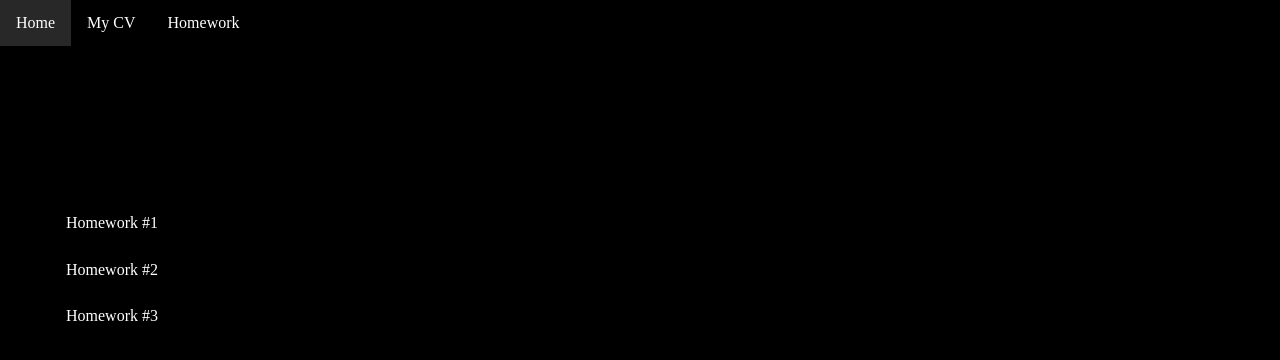
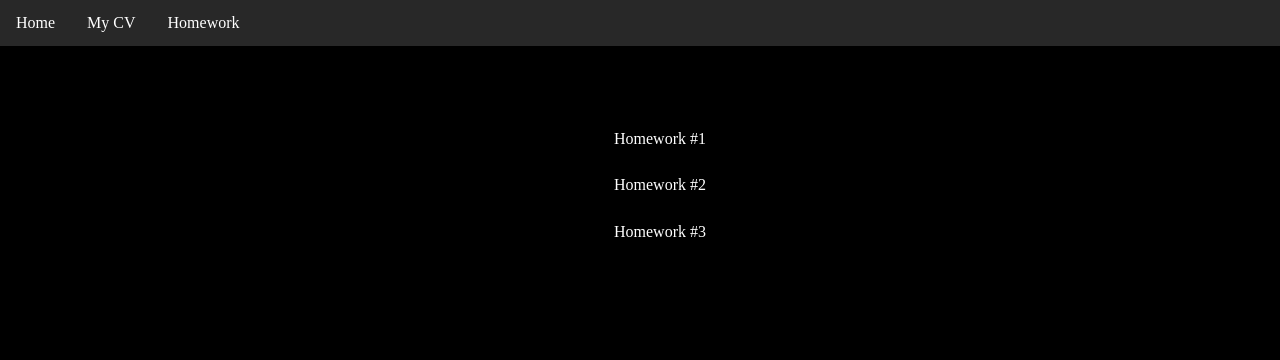
Before and after one commit to R1d3Reality/homework, a Jekyll site: the page built from _pages/lessons/homeworkpage.html, in a window 1280 px wide. Shown: the top 360 px of the page. Built offline with Jekyll 4.4.1, drawn with Linux system fonts in a browser that asks for light colours.

Commit message:
update scss v6

```diff
--- a/_scss/homeworkpage.scss
+++ b/_scss/homeworkpage.scss
@@ -1,11 +1,10 @@
 .center {
   position: absolute;
-  margin: auto {
+  margin: auto;
     top: 10%;
     right: 0;
     bottom: 0;
     left: 0;
-  }
   padding: 10px;
   li {
     display: block;
--- a/_scss/indexcv.scss
+++ b/_scss/indexcv.scss
@@ -1,12 +1,11 @@
 .main {
   max-width: 90%;
   position: absolute;
-  margin: auto {
+  margin: auto;
     top: 5%;
     right: 0;
     bottom: 0;
     left: 0;
-  }
   padding: 10px;
   p, h2, h3, h4, li, a {
     color: white;
--- a/css/main.scss
+++ b/css/main.scss
@@ -17,18 +17,18 @@
   margin: 0;
   padding: 0;
   overflow: hidden;
+
+  li {
+    float: left;
   }
-
-.home-nav li {
-  float: left;
     a {
       display: block;
       color: white;
       text-align: center;
       padding: 14px 16px;
       text-decoration: none;
+    }
       &:hover {
         background-color: #282828;
       }
     }
-}
```
Lines whose indentation alone changed are shown as unchanged.
